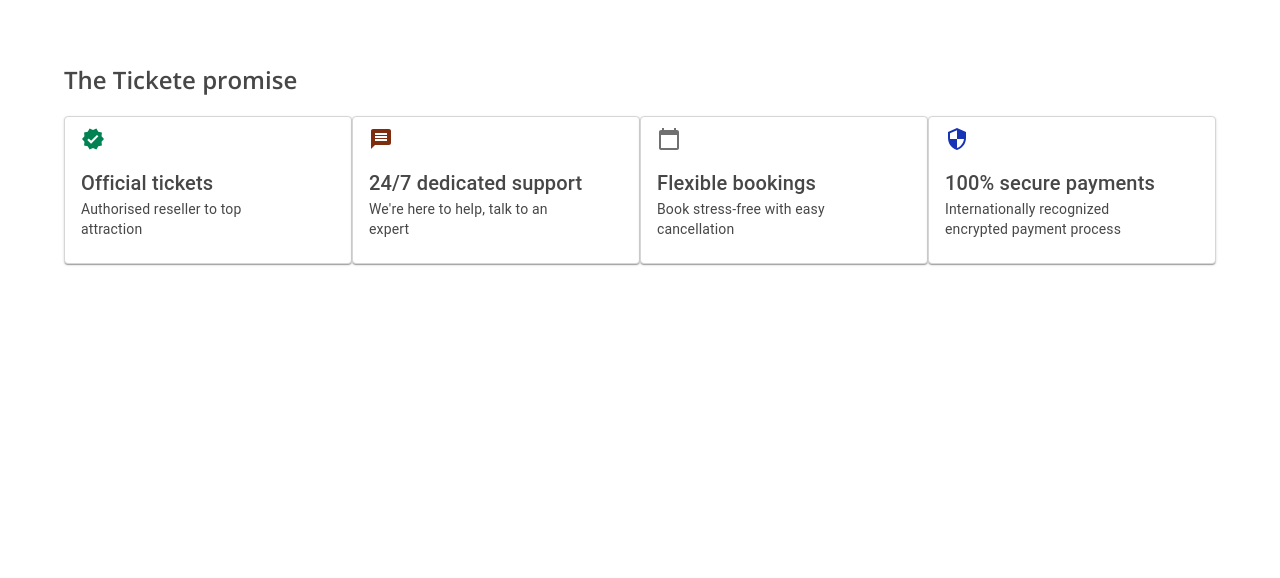
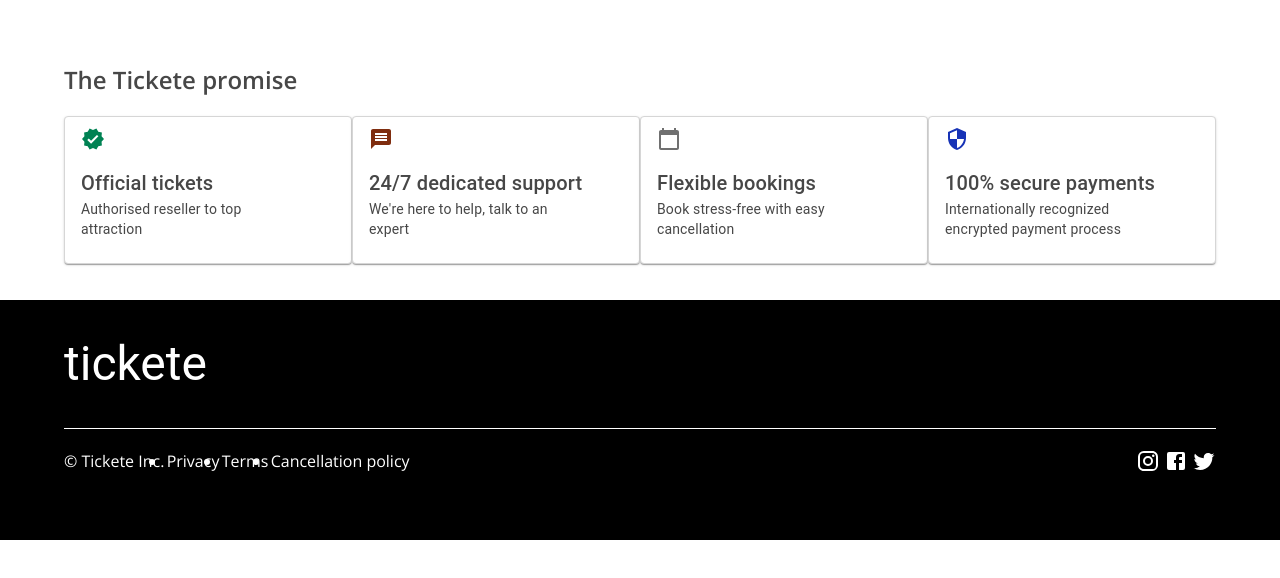
Before and after one commit to Ishu070303/tickete, a Next.js app: page /Footer in a window 1280 px wide. Shown: the top 578 px of the page. Built offline with nearby package versions, Linux system fonts and the light colour scheme.

Commit message:
added more styling to footer

```diff
--- a/pages/Footer.js
+++ b/pages/Footer.js
@@ -5,6 +5,10 @@
 import MessageIcon from '@mui/icons-material/Message';
 import CalendarTodayIcon from '@mui/icons-material/CalendarToday';
 import SecurityIcon from '@mui/icons-material/Security';
+import InstagramIcon from '@mui/icons-material/Instagram';
+import FacebookIcon from '@mui/icons-material/Facebook';
+import TwitterIcon from '@mui/icons-material/Twitter';
+
 import { CardContent, CardMedia, Card, Typography } from '@mui/material';
 
 const Footer = () => {
@@ -29,6 +33,7 @@
   }
 
   return (
+    <>
     <div style={{width: '90vw', margin: 'auto', marginTop: '4rem'}}>
         <h4 className='font-semibold text-2xl' style={{ color: '#474747'}}>The Tickete promise</h4>
         <div className='flex justify-between mt-5'>
@@ -44,6 +49,28 @@
             ))}
         </div>
     </div>
+    <div className='mt-5' style={{ backgroundColor: 'black', height: '30vh'}}>
+        <Typography className='py-9' style={{color: 'white', width: '90vw', margin:'auto', }} variant='h3'>tickete</Typography>
+
+        <div className='mt-4' style={{borderTop: '1px solid white', width:'90vw', margin: 'auto'}}>
+            <div className='flex justify-between items-center mt-5'>
+                <div>
+                    <ul className='flex list-disc justify-between' style={{ color: 'white', width: '27vw'}}>
+                        <li className='font-normal text-base list-none'>© Tickete Inc.</li>
+                        <li className='font-normal text-base'>Privacy</li>
+                        <li className='font-normal text-base'>Terms</li>
+                        <li className='font-normal text-base'>Cancellation policy</li>
+                    </ul>
+                </div>
+                <div className='flex w-20 justify-between'>
+                    <InstagramIcon style={{color :'white'}} />
+                    <FacebookIcon  style={{color :'white'}}  />
+                    <TwitterIcon  style={{color :'white'}}  />
+                </div>
+            </div>
+        </div>
+    </div>
+    </>
   )
 }
 
--- a/pages/Section.js
+++ b/pages/Section.js
@@ -13,7 +13,7 @@
             <div className='mt-9'>
             {
                data.map((item, index) => (
-                <Accordion className='mt-4 p-1' key={index} style={{width: '50vw'}}>
+                <Accordion className='mt-3' key={index} style={{width: '50vw'}}>
                 <AccordionSummary
                 expandIcon={<ExpandMoreIcon />}
                 aria-controls="panel1a-content"
--- a/styles/globals.css
+++ b/styles/globals.css
@@ -8,5 +8,5 @@
     margin: 0;
     padding: 0;
     font-family: 'Open Sans', sans-serif;
-    font-weight: 300;
+    font-weight: 400;
 }
```
